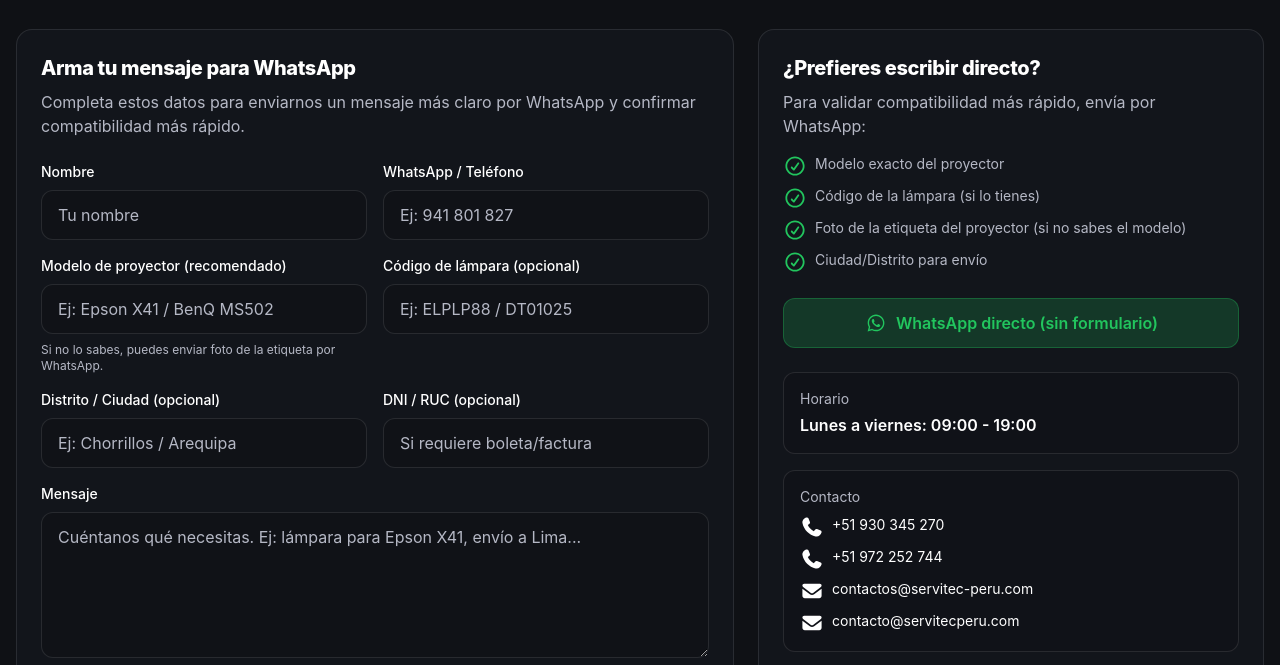
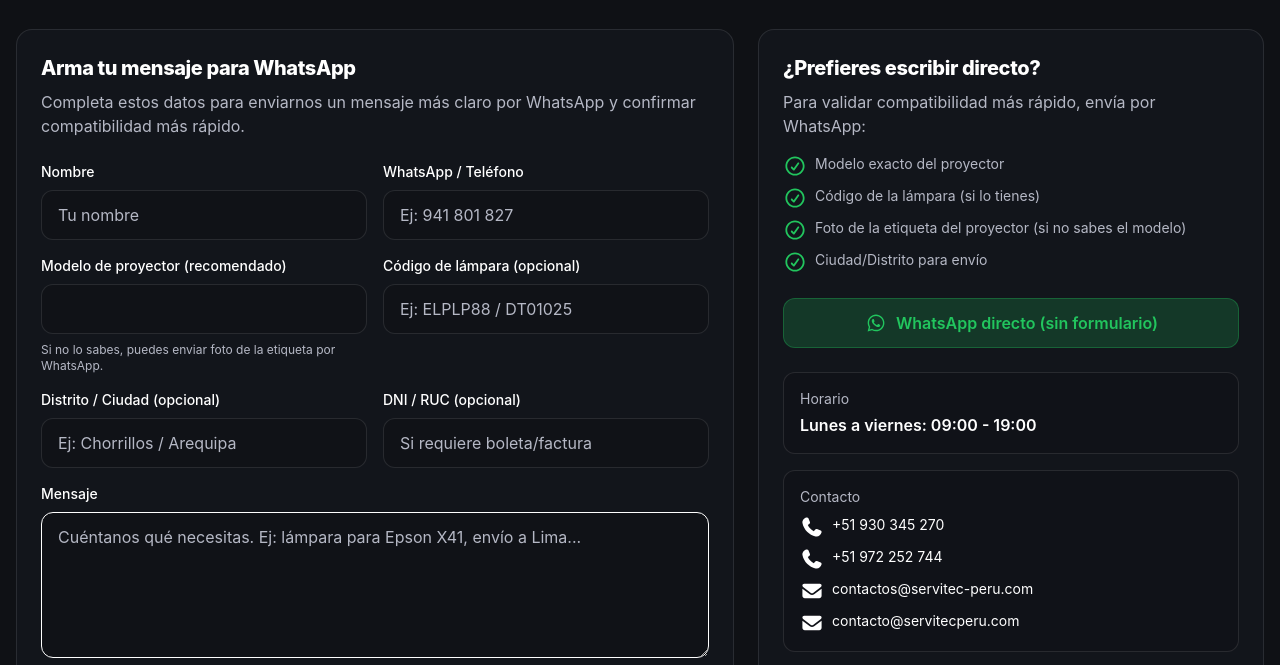
Before and after one commit to AgenciaServitec/lamparas-landing, an Astro site: page /contact in a window 1280 px wide. Shown: the part 216-881 px from the top of the page. Built offline with nearby package versions, Linux system fonts and the light colour scheme; Astro itself is replaced by a stand-in of ours.

Commit message:
removed placeholder in project model

```diff
--- a/src/pages/contact/index.astro
+++ b/src/pages/contact/index.astro
@@ -59,7 +59,6 @@ const whatsappBase = `https://wa.me/${whatsappNumber}?text=`;
                   <input
                     id="projectorModel"
                     name="projectorModel"
-                    placeholder="Ej: Epson X41 / BenQ MS502"
                     class="mt-2 w-full rounded-xl bg-background/50 border border-white/10 px-4 py-3 text-foreground placeholder:text-muted outline-none focus:border-primary focus:ring-2 focus:ring-primary/20"
                   />
                   <p class="mt-2 text-xs text-muted">
@@ -114,7 +113,7 @@ const whatsappBase = `https://wa.me/${whatsappNumber}?text=`;
                   rows="5"
                   required
                   placeholder="Cuéntanos qué necesitas. Ej: lámpara para Epson X41, envío a Lima..."
-                  class="mt-2 w-full rounded-xl bg-background/50 border border-white/10 px-4 py-3 text-foreground placeholder:text-muted outline-none focus:border-primary focus:ring-2 focus:ring-primary/20"
+                  class="mt-2 w-full rounded-xl bg-background/50 border bordºer-white/10 px-4 py-3 text-foreground placeholder:text-muted outline-none focus:border-primary focus:ring-2 focus:ring-primary/20"
                 ></textarea>
               </div>
 
```
